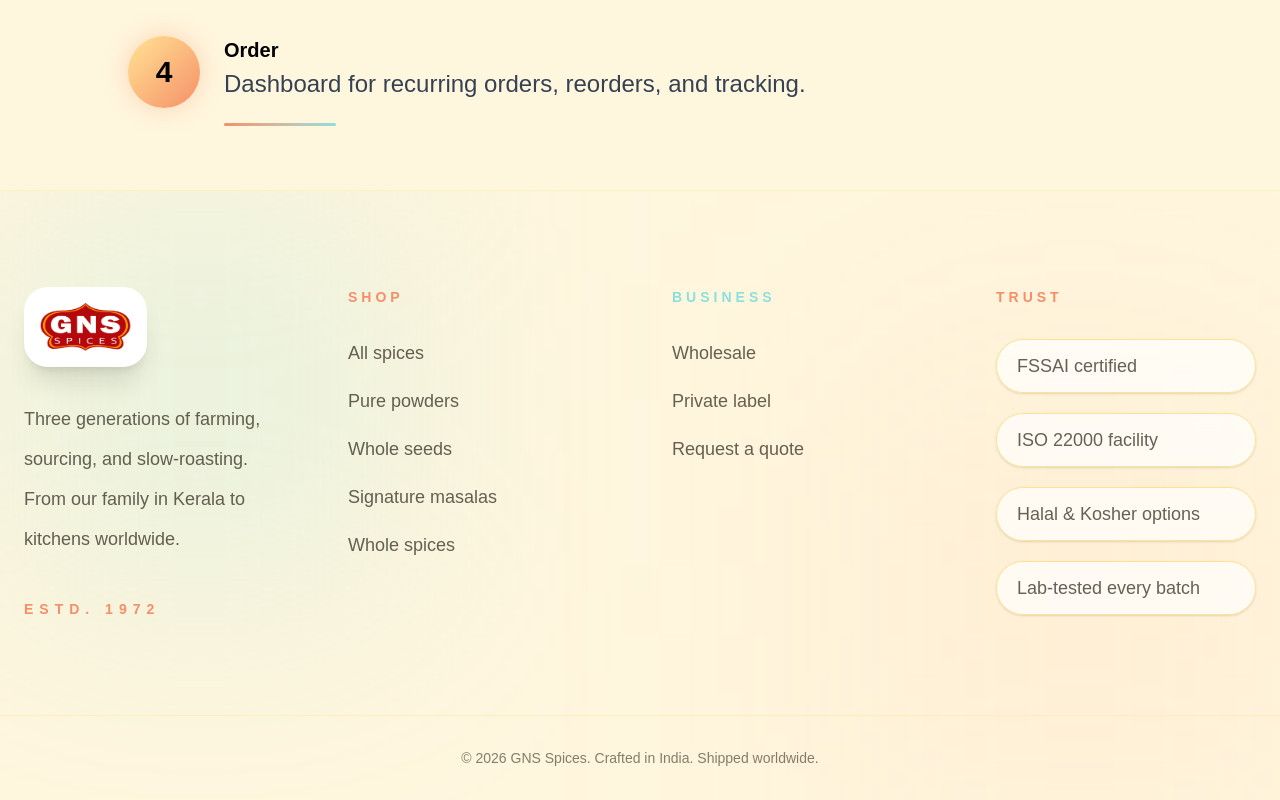
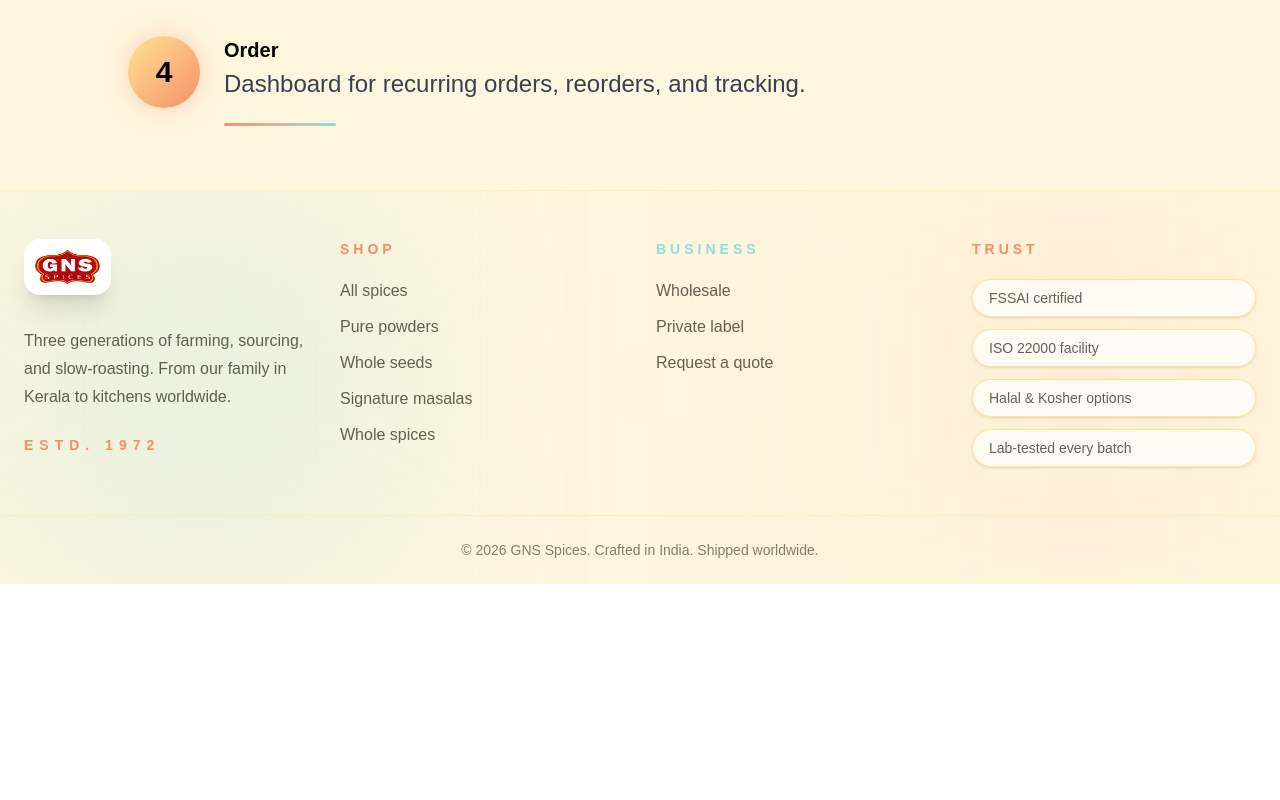
Before and after one commit to RohitYadav8/gns-spices, a Next.js app: page /B2B in a window 1280 px wide. Shown: the part 1521-2321 px from the top of the page. After the commit the page ends 2105 px from the top, so only its background shows below. Built offline with nearby package versions, Linux system fonts and the light colour scheme.

Commit message:
style: update PrivateLabel theme and compact footer
- Refined PrivateLabel page with light theme and dark bottom section for better contrast

- Reduced padding, gaps, and font sizes in Footer to make it more compact

```diff
--- a/src/app/PrivateLabel/page.tsx
+++ b/src/app/PrivateLabel/page.tsx
@@ -51,7 +51,7 @@ const PrivateLabelHero = () => {
       <div className="absolute inset-0 bg-[radial-gradient(circle_at_left_top,rgba(139,223,221,0.18),transparent_35%)]"></div>
 
       {/* Overlay */}
-      <div className="absolute inset-0 bg-linear-to-r from-[#1A120B] via-[#2B1B15]/95 to-[#3A1F16]/80"></div>
+      <div className="absolute inset-0 bg-white/20"></div>
 
       {/* Content */}
       <div className="relative z-10 max-w-7xl mx-auto px-6 md:px-12 lg:px-20 py-32 flex items-center min-h-screen">
@@ -61,18 +61,18 @@ const PrivateLabelHero = () => {
           {/* Top Label */}
           <div className="flex items-center gap-4 mb-8">
 
-            <div className="w-16 h-0.5 bg-[#FFE394]"></div>
+            <div className="w-16 h-0.5 bg-[#F48F68]"></div>
 
-            <span className="uppercase tracking-[5px] text-[#FFE394] text-sm font-semibold">
+            <span className="uppercase tracking-[5px] text-[#F48F68] text-sm font-semibold">
               Private Label Manufacturing
             </span>
 
-            <div className="w-16 h-0.5 bg-[#FFE394]"></div>
+            <div className="w-16 h-0.5 bg-[#F48F68]"></div>
 
           </div>
 
           {/* Heading */}
-          <h1 className="text-5xl md:text-6xl font-bold tracking-tight mt-5 max-w-3xl leading-tight">
+          <h1 className="text-5xl md:text-6xl font-bold tracking-tight text-[#332D20] mt-5 max-w-3xl leading-tight">
 
             Launch your spice brand.
             <br />
@@ -84,7 +84,7 @@ const PrivateLabelHero = () => {
           </h1>
 
           {/* Description */}
-          <p className="text-white/75 text-lg md:text-2xl leading-relaxed mt-10 max-w-2xl">
+          <p className="text-[#332D20]/80 text-lg md:text-2xl leading-relaxed mt-10 max-w-2xl">
 
             From formulation and packaging design to QC and export —
             one partner, one price, one shipment.
@@ -109,7 +109,7 @@ const PrivateLabelHero = () => {
       </div>
 
     </section>
-     <section className="w-full bg-[#FFF6DE] px-6 py-16">
+     <section className="w-full bg-[#F5E8C7] px-6 py-16">
 
       <div className="max-w-5xl mx-auto">
 
@@ -171,7 +171,7 @@ const PrivateLabelHero = () => {
      <section className="relative overflow-hidden bg-[#FFF6DE] py-32 px-6 md:px-12 lg:px-20">
 
       {/* Background */}
-      <div className="absolute inset-0 bg-linear-to-br from-black via-[#120905] to-[#2A120C]"></div>
+      <div className="absolute inset-0 bg-linear-to-br from-[#2A120C] via-[#1A120B] to-black"></div>
 
       {/* Coral Glow */}
       <div className="absolute right-0 top-0 h-112.5 w-112.5 bg-[#F48F68]/20 blur-[140px] rounded-full"></div>
@@ -183,7 +183,7 @@ const PrivateLabelHero = () => {
       <div className="relative z-10 max-w-4xl mx-auto text-center">
 
         {/* Heading */}
-        <h1 className="text-3xl font-bold tracking-tight">
+        <h1 className="text-3xl font-bold tracking-tight text-white">
 
           Minimum order:
           <span className="text-[#FFE394]">
@@ -193,7 +193,7 @@ const PrivateLabelHero = () => {
         </h1>
 
         {/* Description */}
-        <p className="text-black text-lg md:text-2xl leading-relaxed mt-8 max-w-3xl mx-auto">
+        <p className="text-white/80 text-lg md:text-2xl leading-relaxed mt-8 max-w-3xl mx-auto">
 
           Typical lead time 8–12 weeks.
           Smaller pilot runs considered case-by-case.
--- a/src/app/components/Footer.tsx
+++ b/src/app/components/Footer.tsx
@@ -9,7 +9,7 @@ export default function Footer() {
       <div className="absolute bottom-0 right-0 w-[400px] h-[400px] bg-[#F48F68]/10 blur-[140px] pointer-events-none" />
 
       {/* TOP SECTION */}
-      <div className="relative z-10 mx-auto grid max-w-7xl grid-cols-1 gap-16 px-6 py-24 md:grid-cols-2 lg:grid-cols-4">
+      <div className="relative z-10 mx-auto grid max-w-7xl grid-cols-1 gap-8 px-6 py-12 md:grid-cols-2 lg:grid-cols-4">
 
         {/* LEFT */}
         <div>
@@ -19,30 +19,30 @@ export default function Footer() {
             <img
               src="/GNS-LOGO.png"
               alt="GNS Spices"
-              className="h-20 w-auto rounded-[24px] bg-white p-3 shadow-xl"
+              className="h-14 w-auto rounded-2xl bg-white p-2 shadow-xl"
             />
           </div>
 
           {/* TEXT */}
-          <p className="max-w-sm text-lg leading-10 text-[#332D20]/75 font-medium">
+          <p className="max-w-sm text-base leading-7 text-[#332D20]/75 font-medium">
             Three generations of farming, sourcing, and
             slow-roasting. From our family in Kerala to
             kitchens worldwide.
           </p>
 
           {/* ESTD */}
-          <p className="mt-10 text-sm font-black tracking-[6px] text-[#F48F68]">
+          <p className="mt-6 text-sm font-black tracking-[6px] text-[#F48F68]">
             ESTD. 1972
           </p>
         </div>
 
         {/* SHOP */}
         <div>
-          <h3 className="mb-8 text-sm font-black uppercase tracking-[4px] text-[#F48F68]">
+          <h3 className="mb-5 text-sm font-black uppercase tracking-[4px] text-[#F48F68]">
             Shop
           </h3>
 
-          <ul className="space-y-5 text-lg text-[#332D20]/75 font-medium">
+          <ul className="space-y-3 text-base text-[#332D20]/75 font-medium">
 
             {[
               "All spices",
@@ -66,11 +66,11 @@ export default function Footer() {
 
         {/* BUSINESS */}
         <div>
-          <h3 className="mb-8 text-sm font-black uppercase tracking-[4px] text-[#8BDFDD]">
+          <h3 className="mb-5 text-sm font-black uppercase tracking-[4px] text-[#8BDFDD]">
             Business
           </h3>
 
-          <ul className="space-y-5 text-lg text-[#332D20]/75 font-medium">
+          <ul className="space-y-3 text-base text-[#332D20]/75 font-medium">
 
             {[
               "Wholesale",
@@ -92,11 +92,11 @@ export default function Footer() {
 
         {/* TRUST */}
         <div>
-          <h3 className="mb-8 text-sm font-black uppercase tracking-[4px] text-[#F48F68]">
+          <h3 className="mb-5 text-sm font-black uppercase tracking-[4px] text-[#F48F68]">
             Trust
           </h3>
 
-          <ul className="space-y-5 text-lg text-[#332D20]/75 font-medium">
+          <ul className="space-y-3 text-base text-[#332D20]/75 font-medium">
 
             {[
               "FSSAI certified",
@@ -106,7 +106,7 @@ export default function Footer() {
             ].map((item, i) => (
               <li
                 key={i}
-                className="rounded-full border border-[#FFE394] bg-white/70 px-5 py-3 shadow-sm backdrop-blur-sm"
+                className="rounded-full border border-[#FFE394] bg-white/70 px-4 py-2 text-sm shadow-sm backdrop-blur-sm"
               >
                 {item}
               </li>
@@ -117,7 +117,7 @@ export default function Footer() {
       </div>
 
       {/* BOTTOM */}
-      <div className="relative z-10 border-t border-[#FFE394]/40 py-8">
+      <div className="relative z-10 border-t border-[#FFE394]/40 py-6">
 
         <div className="mx-auto flex max-w-7xl items-center justify-center px-6">
 
```
